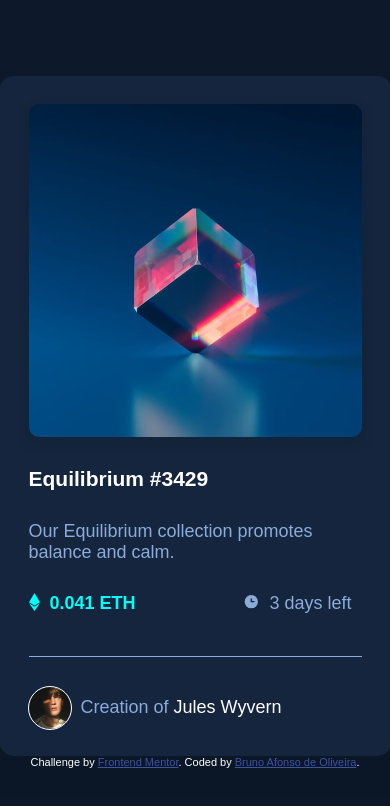
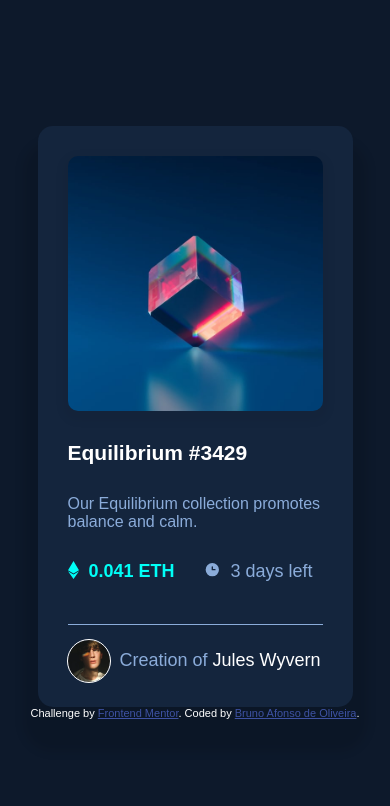
Before and after one commit to BrunoAfonsoOliveira/nft-preview-card-component-main, a plain HTML site: page index.html in a window 390 px wide. Drawn offline with Linux system fonts and the light colour scheme.

Commit message:
Update style.css

```diff
--- a/style.css
+++ b/style.css
@@ -29,9 +29,8 @@ body {
 .bg-card {
     display: flex;
     flex-direction: column;
-    justify-content: center;
-    max-width: 393px;
     height: 680px;
+    width: 393px;
     background-color: var(--card-background);
     border-radius: 15px;
     box-shadow: 0 30px 10px 40px rgba(0, 0, 0, 0.05);
@@ -47,13 +46,12 @@ body {
 .nft-img-container {
     display: flex;
     flex-direction: column;
-    width: 333px;
-    height: 333px;
+    width: 100%;
+    max-height: 333px;
     position: relative;
 }
 
 .nft-img {
-    width: 100%;
     border-radius: 10px;
     box-shadow: 0 5px 10px 5px rgba(0, 0, 0, 0.05);
 }
@@ -92,7 +90,7 @@ body {
 .features-container {
     display: flex;
     justify-content: space-between;
-    width: 333px;
+    max-width: 333px;
     height: 33px;
 }
 
@@ -162,8 +160,29 @@ body {
 }
 
 .attribution {
-    font-size: 11px; text-align: center;
+    font-size: 11px;
+    text-align: center;
 }
 .attribution a {
     color: hsl(228, 45%, 44%);
 }
+
+@media (max-width: 450px) {
+    .bg-card {
+        width: 100%;
+        max-width: 315px;
+        height: 581px;
+    }
+
+    .nft-img-container {
+        width: 255px;
+    }
+
+    .description {
+        font-size: 16px;
+    }
+
+    .profile-container {
+        padding-bottom: 30px;
+    }
+}
```
